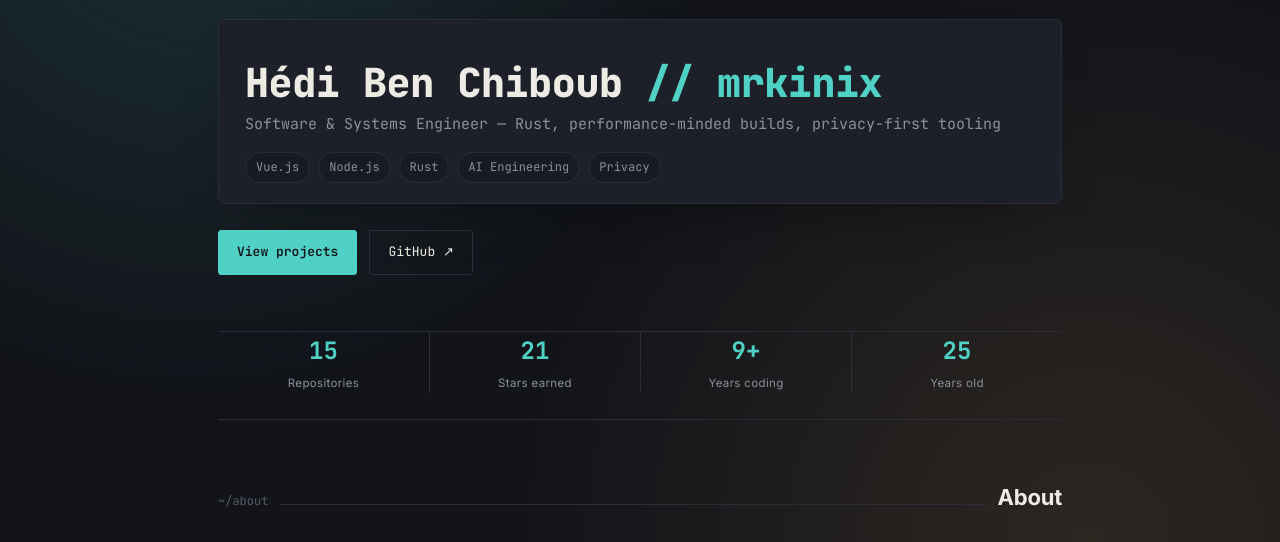
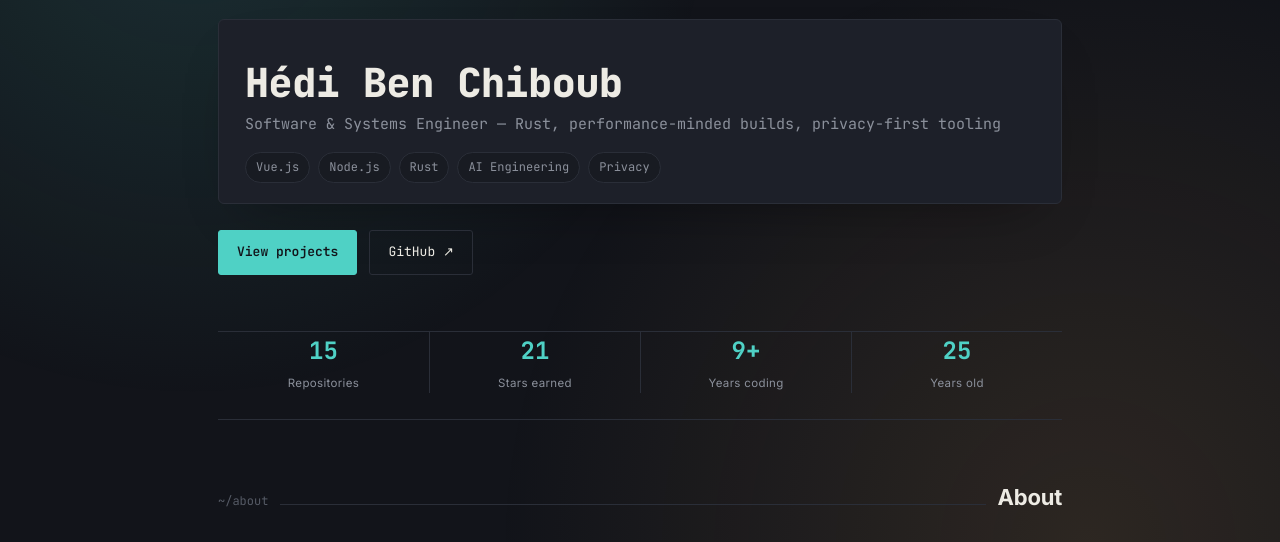
Before and after one commit to mrkinix/portfoliodev, a plain HTML site: page index.html in a window 1280 px wide. Shown: the part 191-733 px from the top of the page. Drawn offline with Linux system fonts and the light colour scheme.

Commit message:
Update index.html

```diff
--- a/index.html
+++ b/index.html
@@ -500,7 +500,7 @@
 
     <div class="terminal">
       <div class="terminal-body">
-        <div class="out-name">Hédi Ben Chiboub <span class="handle">// mrkinix</span></div>
+        <div class="out-name">Hédi Ben Chiboub </div>
         <div class="out-role">Software &amp; Systems Engineer — Rust, performance-minded builds, privacy-first tooling</div>
         <div class="out-tags">
           <span class="tag">Vue.js</span>
```
